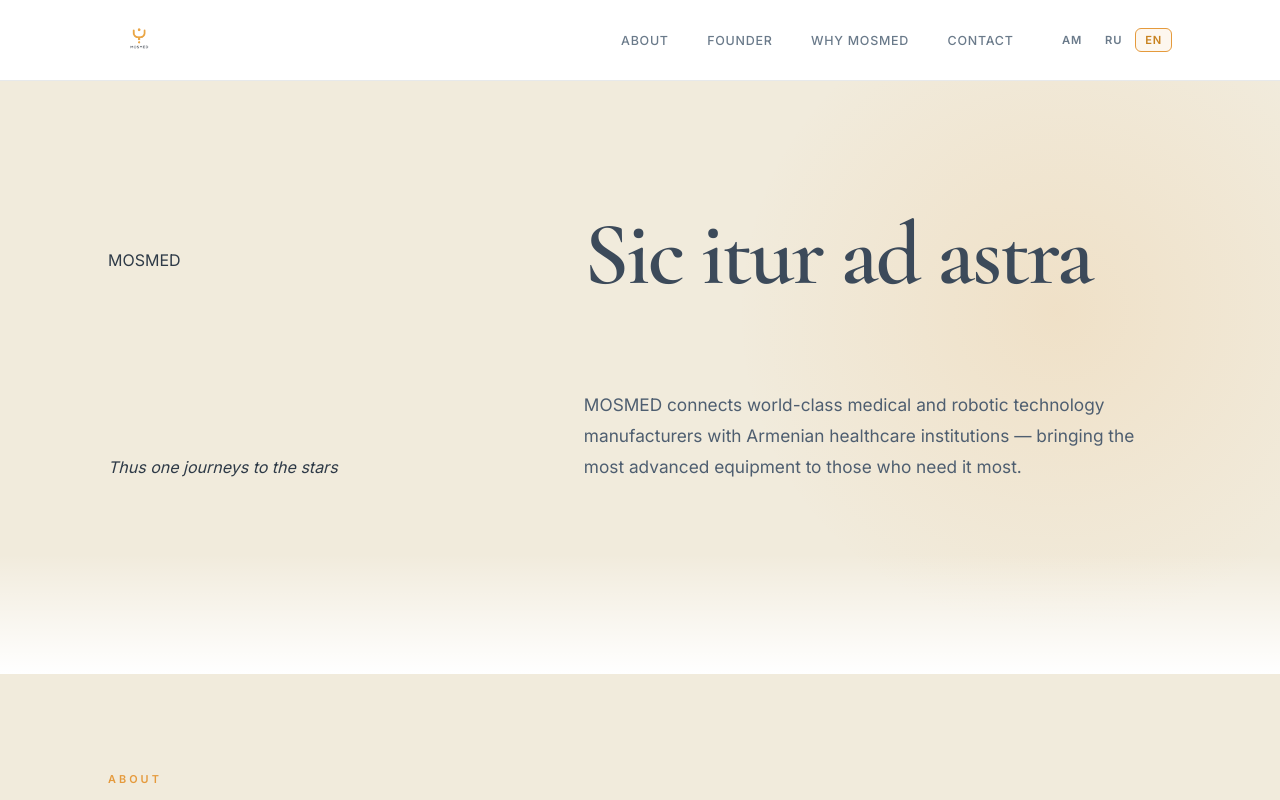
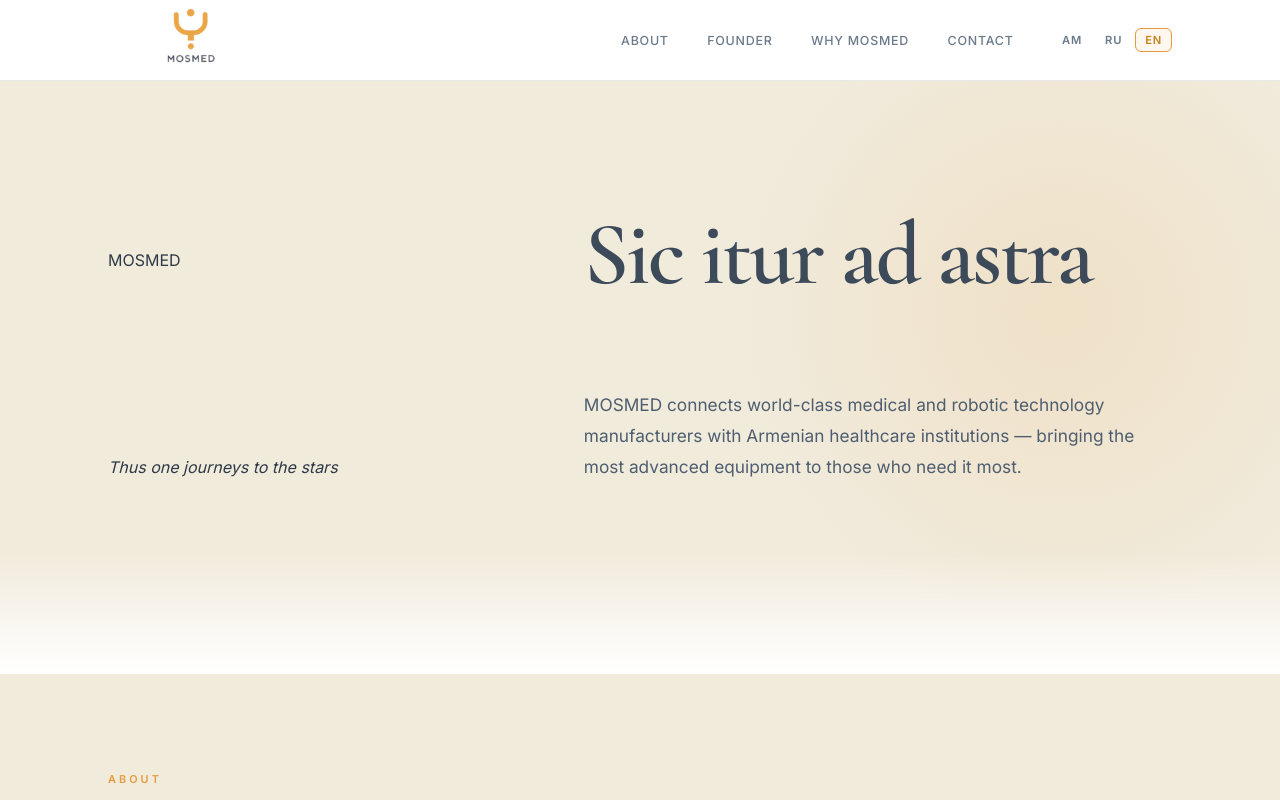
Before and after one commit to lokodayte/mosmed, a plain HTML site: page index.html in a window 1280 px wide. Shown: the top 800 px of the page. Drawn offline with nearby package versions, Linux system fonts and the light colour scheme.

Commit message:
Update styles.css

```diff
--- a/css/styles.css
+++ b/css/styles.css
@@ -49,7 +49,7 @@
 #site-header.header--scrolled { box-shadow: 0 4px 28px var(--color-shadow-md); }
 .nav { display: flex; align-items: center; justify-content: space-between; gap: var(--space-md); height: 80px; }
 .nav-logo { flex-shrink: 0; display: flex; align-items: center; }
-.nav-logo .logo-img { height: 64px; width: auto; }
+.nav-logo .logo-img { height: 170px; width: auto; }
 .footer-logo .logo-img { height: 72px; width: auto; }
 .logo-fallback { font-family: var(--font-serif); font-size: 1.7rem; font-weight: 700; color: var(--color-slate); letter-spacing: 0.1em; }
 .nav-links { display: flex; gap: clamp(1.5rem, 3vw, 2.5rem); }
```
